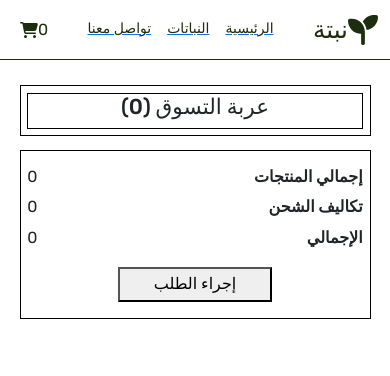
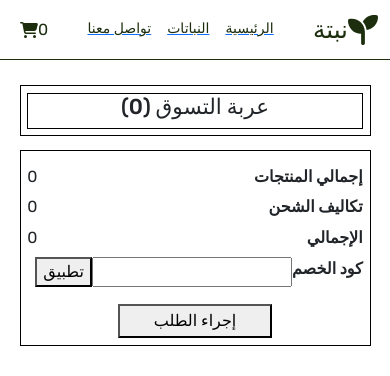
Before and after one commit to rahaf350/plant_shop_Website, a Vue app: page /cart in a window 390 px wide. Shown: the top 376 px of the page. Built offline with nearby package versions, Linux system fonts and the light colour scheme.

Commit message:
cart dis

```diff
--- a/src/views/cartView.vue
+++ b/src/views/cartView.vue
@@ -54,8 +54,25 @@
             <span  v-else class="total"> {{ total + 35 }}</span>
           </div>
 
+  <!-- Discount Code Input -->
+  <div class="d-flex flex-row-reverse">
+    <b>كود الخصم</b>
+    <input v-model="discountCode" type="text" />
+    <button class="dis-btn" @click="applyDiscount">تطبيق</button>
+  </div>
 
-        <button>إجراء الطلب</button>
+  <!-- Old Total Price -->
+  <div class="left-div d-flex flex-row-reverse"  v-if="discountApplied" :class="{ 'hidden': !discountApplied }">
+    <b>الإجمالي (قبل الخصم)</b>
+    <span class="total old-price" :class="{ 'discount-applied': discountApplied, 'hidden': !discountApplied }">{{ totalBeforeDiscount }}</span>
+  </div>
+
+  <!-- New Total Price After Discount -->
+  <div class="left-div d-flex flex-row-reverse" v-if="discountApplied" :class="{ 'hidden': !discountApplied }">
+    <b>الإجمالي (بعد الخصم)</b>
+    <span class="total new-price" >{{ totalAfterDiscount }}</span>
+  </div>
+        <button class="sub-btn">إجراء الطلب</button>
 
 
 
@@ -74,6 +91,9 @@
     name: 'cartCom',
     data() {
       return {
+        discountCode: "",
+    discountApplied: false,
+
       }
     },
     computed: {
@@ -99,12 +119,26 @@
     }, {});
     return Object.values(groupedItems);
   },
-    total() {
-      return this.$store.state.cart.total
-    },
+  total() {
+    let total = this.$store.state.cart.total;
+
+    // Apply discount if valid discount code is entered
+    if (this.discountCode === "rahaf") {
+      total *= 0.9; // Apply 10% discount
+    }
+
+    return total;
+  },
     priceItem(){
       return this.$store.state.cart.priceItem
     },
+    totalBeforeDiscount() {
+    return this.$store.state.cart.total;
+  },
+
+  totalAfterDiscount() {
+    return this.total.toFixed(2);
+  },
   },
   methods: {
     getImageUrl(imageName) {
@@ -117,6 +151,17 @@
     decrementItem(item) {
       this.$store.commit("decrementCart", item);
     },
+    applyDiscount() {
+    if (this.discountCode === "rahaf") {
+      // Apply discount
+      this.discountApplied = true;
+      // Show a success message or take any additional actions
+      console.log("Discount applied!");
+    } else {
+      // Show an error message or take any additional actions
+      console.log("Invalid discount code!");
+    }
+  },
   },
     created() {
       // this.$store.dispatch('fetchJsonData');
@@ -179,9 +224,32 @@
     width: 100vw;
     height: 100vh;
   }
-  .left button{
+  .sub-btn{
     padding: 1% 10%;
     margin-top: 5%;
+  }
+  .dis-btn{
+    margin: 0px;
+  }
+  .left input{
+    width: 200px;
+    height: 30px;
+  }
+  .old-price {
+    text-decoration: line-through;
+    color: red;
+  }
+
+  .new-price {
+    color: green;
+  }
+
+  .discount-applied .old-price {
+    text-decoration: none;
+    color: red;
+  }
+  .hidden {
+    display: none;
   }
   @media (min-width:991px) and (max-width:1920px) {
     .left {
@@ -221,8 +289,6 @@
       width: 90vw;
     padding: 2%;
   }
-  .left button{
-    margin: 10px;
-  }
+
   }
   </style>
```
